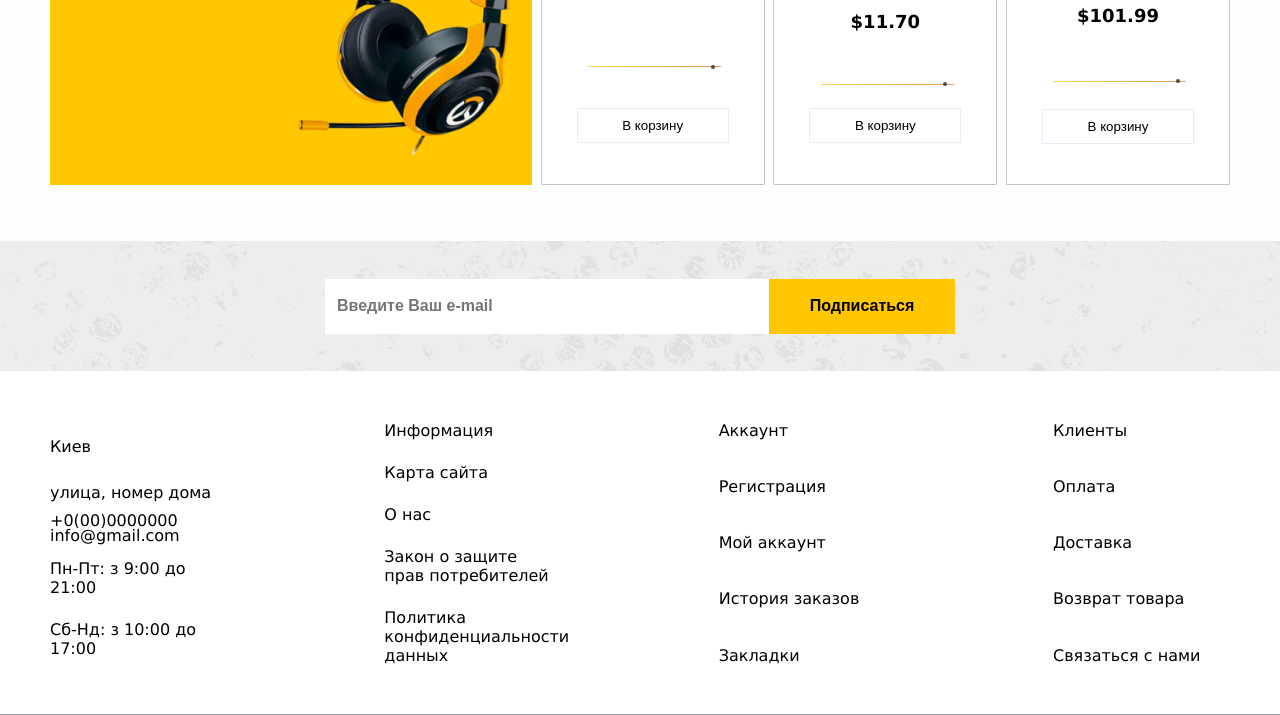
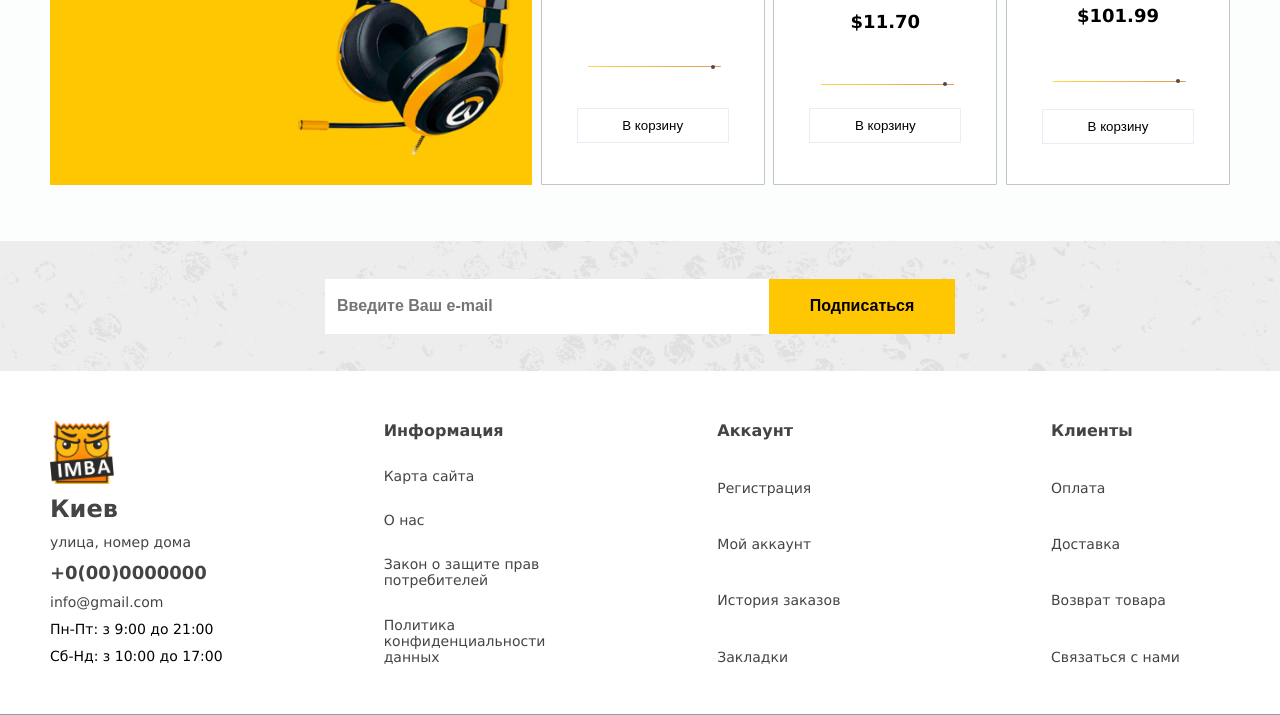
Before and after one commit to helis5/IMBA, a plain HTML site: page index.html in a window 1280 px wide. Shown: the part 2173-2888 px from the top of the page. Drawn offline with Linux system fonts and the light colour scheme.

Commit message:
ready-without-adaptability

```diff
--- a/index.html
+++ b/index.html
@@ -389,62 +389,56 @@
         <div class="inner">
             <div class="columns">
                 <div class="column">
-                    <!--<img src="images/icon.png">-->
-                    <p>Киев</p>
-                    <p>улица, номер дома</p>
+                    <img src="images/icon.png">
+                    <p class="town">Киев</p>
+                    <p class="street">улица, номер дома</p>
                     <a href="tel:+0000000000" class="phone-number">+0(00)0000000</a>
-                    <a href="info@gmail.com">info@gmail.com</a>
-                    <p>Пн-Пт: з 9:00 до 21:00</p>
-                    <p>Сб-Нд: з 10:00 до 17:00</p>
+                    <a href="info@gmail.com" class="e-mail">info@gmail.com</a>
+                    <p class="schedule">Пн-Пт: з 9:00 до 21:00</p>
+                    <p class="schedule">Сб-Нд: з 10:00 до 17:00</p>
                 </div>
                 <div class="column">
-                    <a><svg width="6" height="6" viewBox="0 0 6 6" fill="none" xmlns="http://www.w3.org/2000/svg">
-                        <circle cx="3" cy="3" r="3" fill="#FFC602"/>
-                    </svg>Информация</a>
-                    <a><svg width="6" height="6" viewBox="0 0 6 6" fill="none" xmlns="http://www.w3.org/2000/svg">
+                    <a class="heading">Информация</a>
+                    <a class="paragraph"><svg width="6" height="6" viewBox="0 0 6 6" fill="none" xmlns="http://www.w3.org/2000/svg">
                         <circle cx="3" cy="3" r="3" fill="#FFC602"/>
                     </svg>Карта сайта</a>
-                    <a><svg width="6" height="6" viewBox="0 0 6 6" fill="none" xmlns="http://www.w3.org/2000/svg">
+                    <a class="paragraph"><svg width="6" height="6" viewBox="0 0 6 6" fill="none" xmlns="http://www.w3.org/2000/svg">
                         <circle cx="3" cy="3" r="3" fill="#FFC602"/>
                     </svg>О нас</a>
-                    <a><svg width="6" height="6" viewBox="0 0 6 6" fill="none" xmlns="http://www.w3.org/2000/svg">
+                    <a class="paragraph"><svg width="6" height="6" viewBox="0 0 6 6" fill="none" xmlns="http://www.w3.org/2000/svg">
                         <circle cx="3" cy="3" r="3" fill="#FFC602"/>
                     </svg>Закон о защите прав потребителей</a>
-                    <a><svg width="6" height="6" viewBox="0 0 6 6" fill="none" xmlns="http://www.w3.org/2000/svg">
+                    <a class="paragraph"><svg width="6" height="6" viewBox="0 0 6 6" fill="none" xmlns="http://www.w3.org/2000/svg">
                         <circle cx="3" cy="3" r="3" fill="#FFC602"/>
                     </svg>Политика конфиденциальности данных</a>
                 </div>
                 <div class="column">
-                    <a><svg width="6" height="6" viewBox="0 0 6 6" fill="none" xmlns="http://www.w3.org/2000/svg">
-                        <circle cx="3" cy="3" r="3" fill="#FFC602"/>
-                    </svg>Аккаунт</a>
-                    <a><svg width="6" height="6" viewBox="0 0 6 6" fill="none" xmlns="http://www.w3.org/2000/svg">
+                    <a class="heading">Аккаунт</a>
+                    <a class="paragraph"><svg width="6" height="6" viewBox="0 0 6 6" fill="none" xmlns="http://www.w3.org/2000/svg">
                         <circle cx="3" cy="3" r="3" fill="#FFC602"/>
                     </svg>Регистрация</a>
-                    <a><svg width="6" height="6" viewBox="0 0 6 6" fill="none" xmlns="http://www.w3.org/2000/svg">
+                    <a class="paragraph"><svg width="6" height="6" viewBox="0 0 6 6" fill="none" xmlns="http://www.w3.org/2000/svg">
                         <circle cx="3" cy="3" r="3" fill="#FFC602"/>
                     </svg>Мой аккаунт</a>
-                    <a><svg width="6" height="6" viewBox="0 0 6 6" fill="none" xmlns="http://www.w3.org/2000/svg">
+                    <a class="paragraph"><svg width="6" height="6" viewBox="0 0 6 6" fill="none" xmlns="http://www.w3.org/2000/svg">
                         <circle cx="3" cy="3" r="3" fill="#FFC602"/>
                     </svg>История заказов</a>
-                    <a><svg width="6" height="6" viewBox="0 0 6 6" fill="none" xmlns="http://www.w3.org/2000/svg">
+                    <a class="paragraph"><svg width="6" height="6" viewBox="0 0 6 6" fill="none" xmlns="http://www.w3.org/2000/svg">
                         <circle cx="3" cy="3" r="3" fill="#FFC602"/>
                     </svg>Закладки</a>
                 </div>
                 <div class="column">
-                    <a><svg width="6" height="6" viewBox="0 0 6 6" fill="none" xmlns="http://www.w3.org/2000/svg">
-                        <circle cx="3" cy="3" r="3" fill="#FFC602"/>
-                    </svg>Клиенты</a>
-                    <a><svg width="6" height="6" viewBox="0 0 6 6" fill="none" xmlns="http://www.w3.org/2000/svg">
+                    <a class="heading">Клиенты</a>
+                    <a class="paragraph"><svg width="6" height="6" viewBox="0 0 6 6" fill="none" xmlns="http://www.w3.org/2000/svg">
                         <circle cx="3" cy="3" r="3" fill="#FFC602"/>
                     </svg>Оплата</a>
-                    <a><svg width="6" height="6" viewBox="0 0 6 6" fill="none" xmlns="http://www.w3.org/2000/svg">
+                    <a class="paragraph"><svg width="6" height="6" viewBox="0 0 6 6" fill="none" xmlns="http://www.w3.org/2000/svg">
                         <circle cx="3" cy="3" r="3" fill="#FFC602"/>
                     </svg>Доставка</a>
-                    <a><svg width="6" height="6" viewBox="0 0 6 6" fill="none" xmlns="http://www.w3.org/2000/svg">
+                    <a class="paragraph"><svg width="6" height="6" viewBox="0 0 6 6" fill="none" xmlns="http://www.w3.org/2000/svg">
                         <circle cx="3" cy="3" r="3" fill="#FFC602"/>
                     </svg>Возврат товара</a>
-                    <a><svg width="6" height="6" viewBox="0 0 6 6" fill="none" xmlns="http://www.w3.org/2000/svg">
+                    <a class="paragraph"><svg width="6" height="6" viewBox="0 0 6 6" fill="none" xmlns="http://www.w3.org/2000/svg">
                         <circle cx="3" cy="3" r="3" fill="#FFC602"/>
                     </svg>Связаться с нами</a>
                 </div>
--- a/styles/footer-styles.css
+++ b/styles/footer-styles.css
@@ -20,6 +20,7 @@ footer #footer-container .inner .columns{
     align-items: center;
     width: inherit;
     height: 244px;
+    color: #444444;
 }
 
 footer #footer-container .inner .columns .column{
@@ -27,26 +28,65 @@ footer #footer-container .inner .columns .column{
     flex-direction: column;
     justify-content: space-between;
     align-items: flex-start;
-    width: 177px;
+    width: 179px;
     height: inherit;
 }
 
-footer #footer-container .inner .columns .column a{
+footer #footer-container .inner .columns .column img{
+    width: 64px;
+}
+
+footer #footer-container .inner .columns .column p{
+    margin: 0;
+}
+
+footer #footer-container .inner .columns .column p.town{
+    font-weight: bold;
+    font-size: 24px;
+}
+
+footer #footer-container .inner .columns .column p.street{
+    font-size: 14px;
+}
+
+footer #footer-container .inner .columns .column a.phone-number{
+    font-weight: bold;
+    font-size: 18px;
+}
+
+footer #footer-container .inner .columns .column a.e-mail{
+    font-size: 14px;
+}
+
+footer #footer-container .inner .columns .column p.schedule{
+    font-size: 14px;
+    color: black;
+}
+
+footer #footer-container .inner .columns .column a.heading{
+    font-weight: bold;
+    font-size: 16px;
+}
+
+footer #footer-container .inner .columns .column a.paragraph{
     display: flex;
     flex-direction: row;
     align-items: center;
+    font-weight: 500;
+    font-size: 14px;
 }
 
-footer #footer-container .inner .columns .column a svg{
+footer #footer-container .inner .columns .column a.paragraph svg{
     display: none;
 }
 
-footer #footer-container .inner .columns .column a:hover{
+footer #footer-container .inner .columns .column a.paragraph:hover{
     color: #FFC602;
     cursor: pointer;
+    font-weight: bold;
 }
 
-footer #footer-container .inner .columns .column a:hover svg{
+footer #footer-container .inner .columns .column a.paragraph:hover svg{
     display: flex;
     margin-right: 6px;
     min-width: 6px;
```
